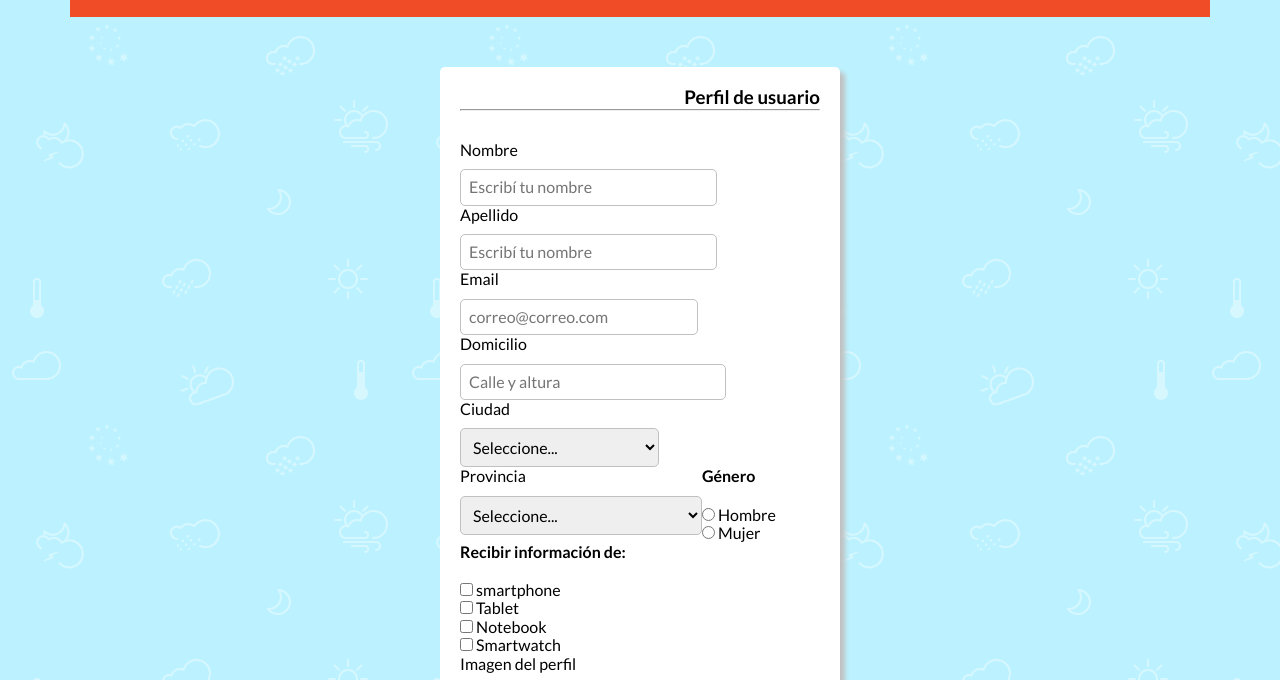
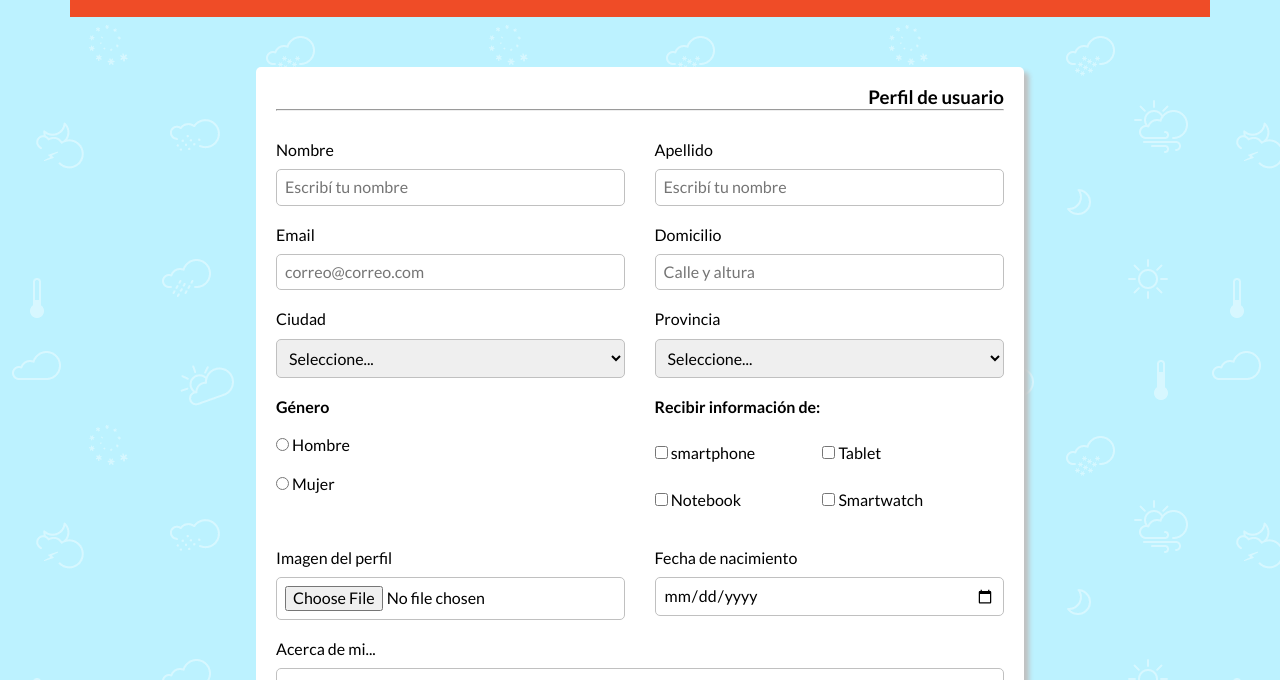
Before and after one commit to milagros9797/craftsy, a plain HTML site: page views/profile.html in a window 1280 px wide. Shown: the part 65-745 px from the top of the page. Drawn offline with nearby package versions, Linux system fonts and the light colour scheme.

Commit message:
formato y diseño al formulario

```diff
--- a/public/css/form.css
+++ b/public/css/form.css
@@ -1,6 +1,7 @@
 .form {
   display: flex;
   flex-wrap: wrap;
+  justify-content: space-between;
 }
 
 .form__box {
@@ -23,10 +24,37 @@
 .form__label {
   margin-bottom: 20px;
 }
-.form__input {
+.form__input, .form__textarea {
   width: 100%;
   padding: 8px;
   border-radius: 5px;
   border: 1px solid #c0c0c0;
   margin-top: 10px;
 }
+.form__msg-error {
+  color: red;
+  margin-left: 5px;
+}
+
+.form__box--row {
+display: flex;
+flex-wrap: wrap;
+margin-bottom: 20px;
+row-gap: 8px;
+}
+
+.form__box--row h4 {
+  width: 100%;
+}
+
+.form__box--col50 {
+  width: 100%;
+  margin-bottom: 20px;
+}
+
+@media (min-width:768px) {
+.form__box--col50 {
+  width: 48%;
+
+}
+}
--- a/public/css/general.css
+++ b/public/css/general.css
@@ -17,6 +17,10 @@ a {
   color: #ffffff;
 }
 
+textarea{
+  resize: none;
+}
+
 body {
   font-family: "lato";
   max-width: 1140px;
@@ -31,7 +35,7 @@ body {
   gap: 10px;
 }
 .box__card {
-  max-width: 400px;
+  max-width: 320px;
   width: 90%;
   margin: 50px auto;
   padding: 20px;
@@ -40,6 +44,13 @@ body {
   border-radius: 5px;
 }
 
+.box__card--simple {
+  max-width: 320px;
+}
+
+.box__card--double {
+  max-width: 768px;
+}
 .box__card--title {
   margin-bottom: 30px;
   text-align: end;
```
